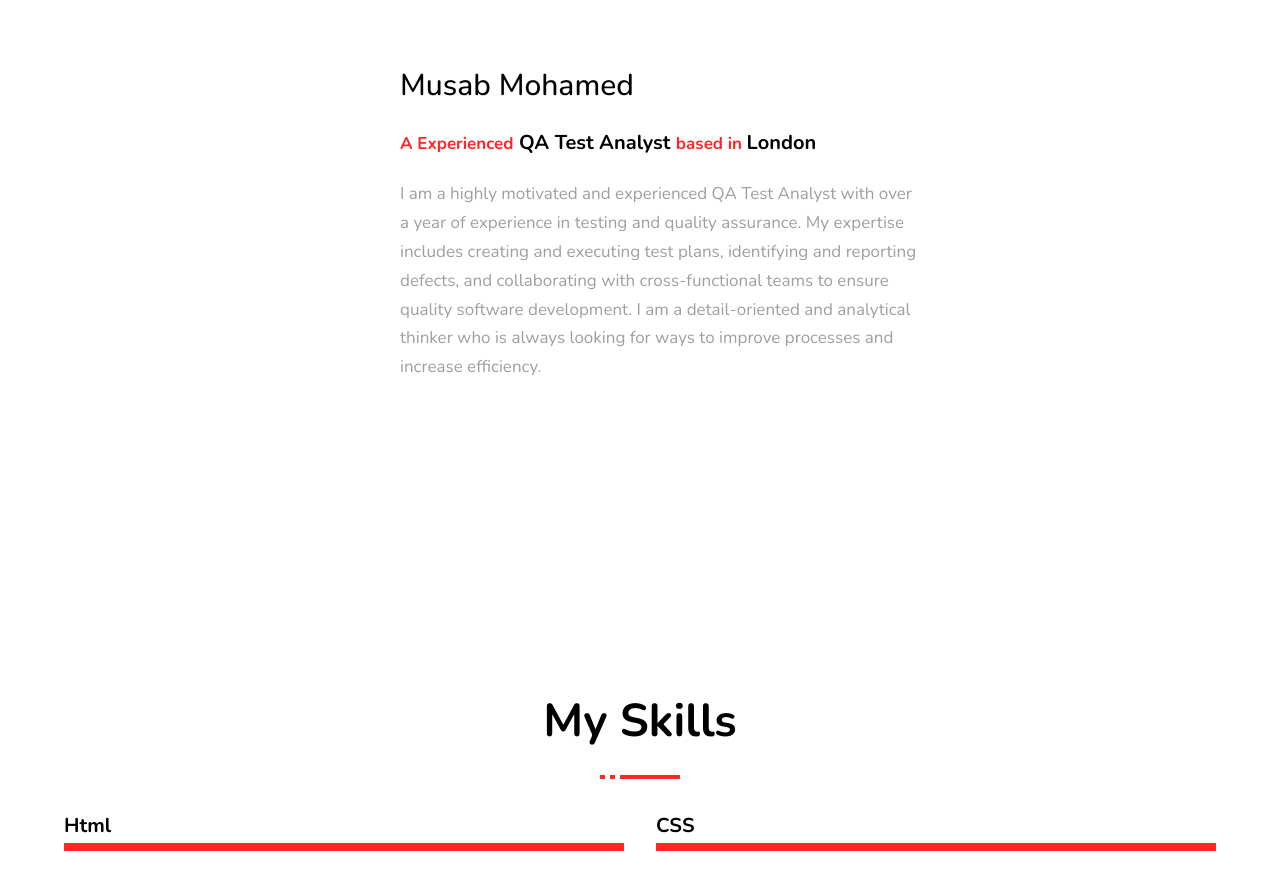
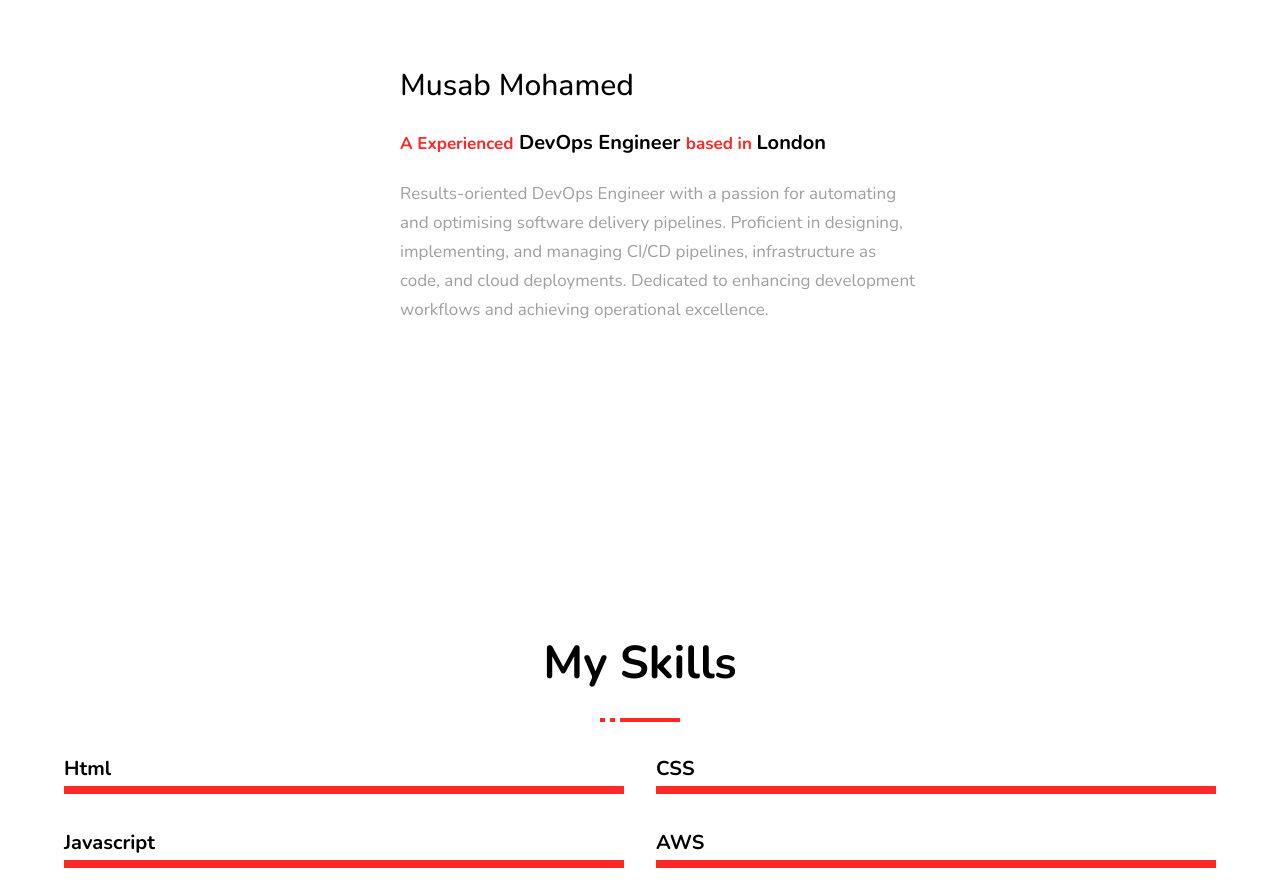
Before and after one commit to MusabMMohamed123/MusabMohamedPortfolio, a plain HTML site: page index.html in a window 1280 px wide. Shown: the part 840-1720 px from the top of the page. Drawn offline with nearby package versions, Linux system fonts and the light colour scheme.

Commit message:
Updated index.html DevOps

```diff
--- a/index.html
+++ b/index.html
@@ -84,10 +84,10 @@
 
             <div class="text-wrapper" data-aos="fade-right" data-aos-duration="1200">
                 <h4>Musab Mohamed</h4>
-               <h5><span>A Experienced</span> QA Test Analyst <span> based in </span> London </h5>
-                <p>I am a highly motivated and experienced QA Test Analyst with over a year of experience in testing and quality assurance.
-                     My expertise includes creating and executing test plans, identifying and reporting defects, and collaborating with cross-functional teams to ensure quality software development. I am a detail-oriented and analytical thinker who is always looking for ways to improve processes and
-                     increase efficiency.</p>
+               <h5><span>A Experienced</span> DevOps Engineer <span> based in </span> London </h5>
+                <p>Results-oriented DevOps Engineer with a passion for automating and optimising software delivery pipelines.
+                    Proficient in designing, implementing, and managing CI/CD pipelines, infrastructure as code, and cloud deployments.
+                    Dedicated to enhancing development workflows and achieving operational excellence.</p>
 
     </section>
 
```
